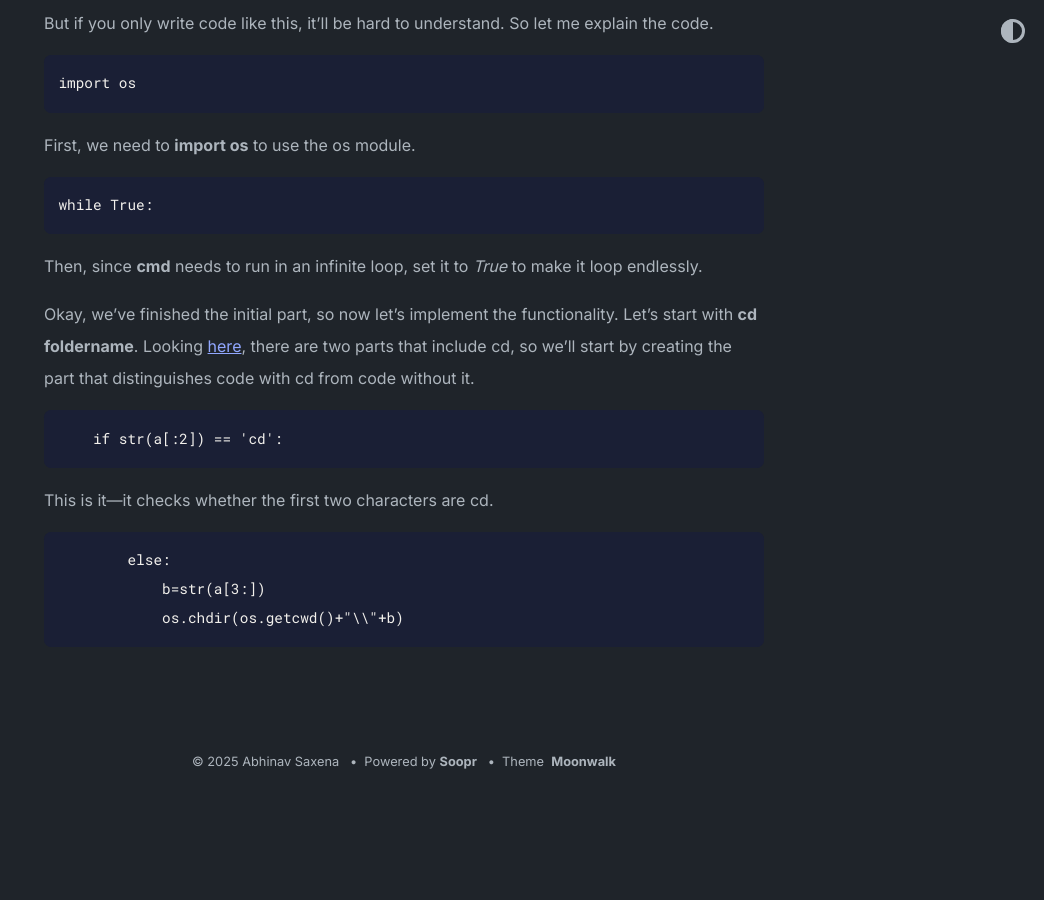
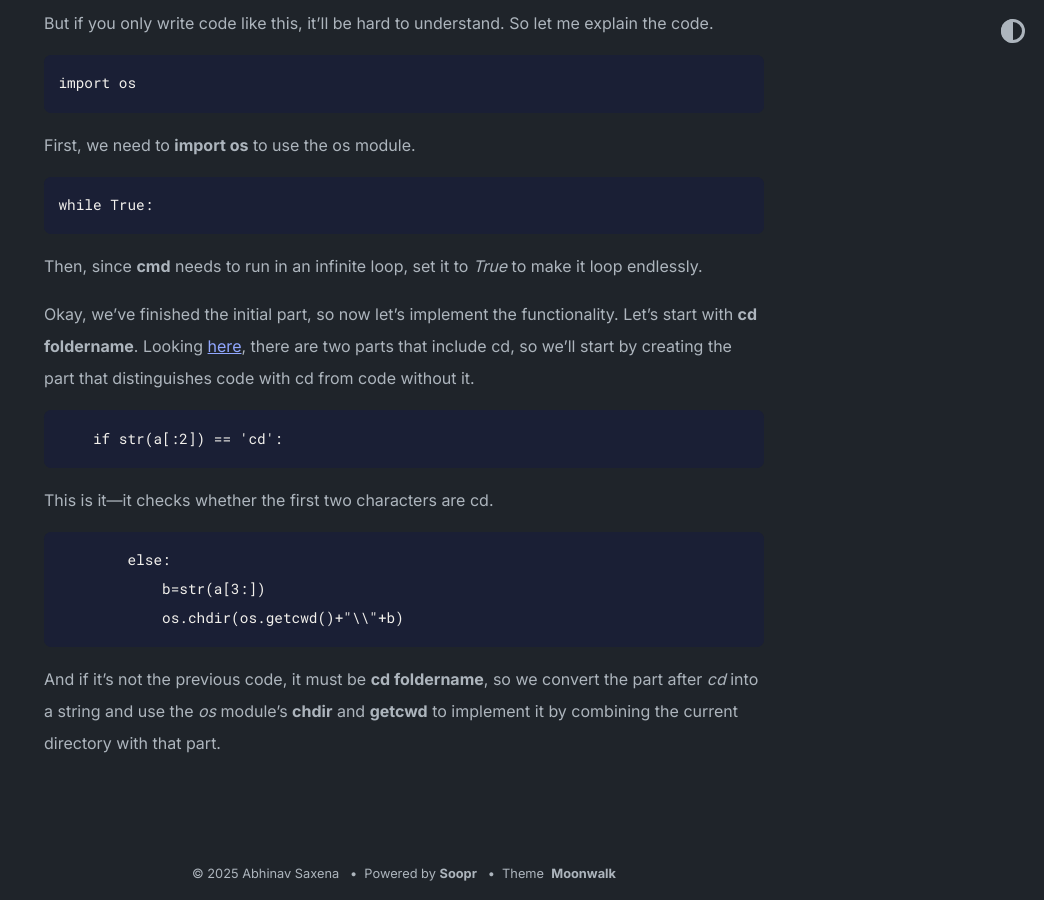
Before and after one commit to leejw4521/leejw4521.github.com, a Jekyll site: the page built from _posts/2020-07-08-very-very-very-long-title-and-very-very-very-short-content.md, in a window 1280 px wide and 900 px high, scrolled down 1309 px. Shown: the whole window, without its empty margins (236-1280 px from the left). Built offline with Jekyll 4.4.1, drawn with Linux system fonts in a browser that asks for light colours; before the commit the page ends 2097 px from its top, so only the background shows below that; some of the changed text lies outside the part shown.

Commit message:
Update 2020-07-08-very-very-very-long-title-and-very-very-very-short-content.md

````diff
--- a/_posts/2020-07-08-very-very-very-long-title-and-very-very-very-short-content.md
+++ b/_posts/2020-07-08-very-very-very-long-title-and-very-very-very-short-content.md
@@ -68,3 +68,4 @@ This is it—it checks whether the first two characters are cd.
             b=str(a[3:])
             os.chdir(os.getcwd()+"\\"+b)
 ```
+And if it’s not the previous code, it must be **cd foldername**, so we convert the part after *cd* into a string and use the *os* module’s **chdir** and **getcwd** to implement it by combining the current directory with that part.
````
